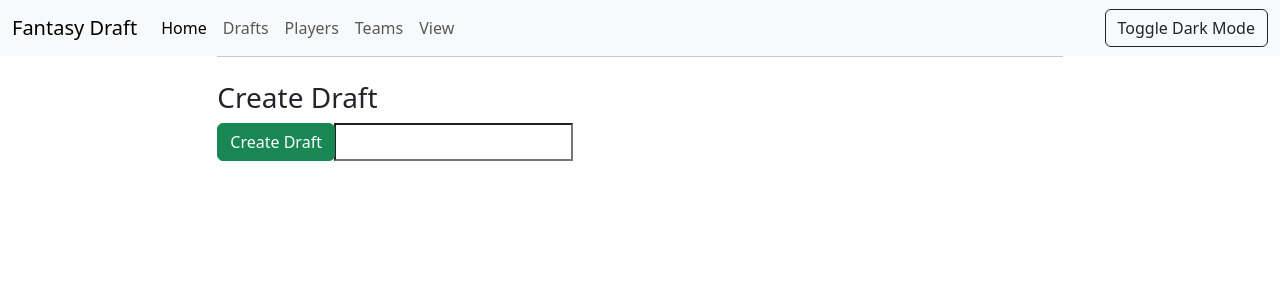
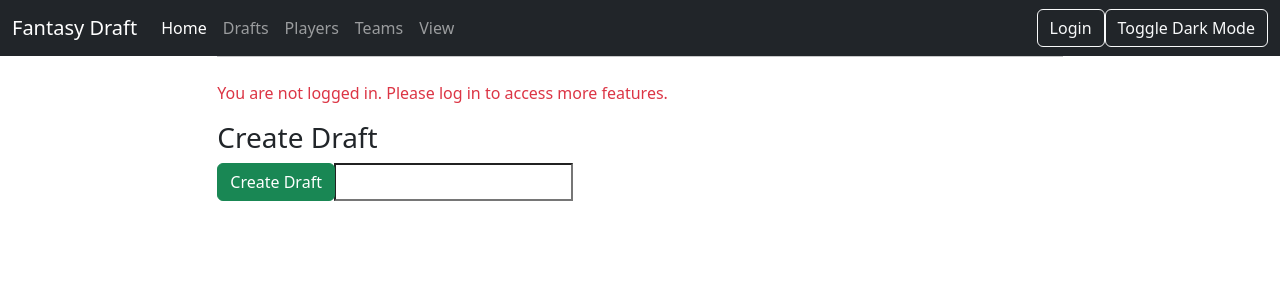
Before and after one commit to adesmarais944/ff-draft, a Django app: page /drafts/ in a window 1280 px wide. Shown: the top 300 px of the page. Run offline with Django 5.2, Linux system fonts and the light colour scheme.

Commit message:
login/logout WIP, updated navbar styling

```diff
--- a/main/templates/main/base.html
+++ b/main/templates/main/base.html
@@ -9,7 +9,7 @@
     <link href="https://cdn.jsdelivr.net/npm/bootstrap@5.3.3/dist/css/bootstrap.min.css" rel="stylesheet" integrity="sha384-QWTKZyjpPEjISv5WaRU9OFeRpok6YctnYmDr5pNlyT2bRjXh0JMhjY6hW+ALEwIH" crossorigin="anonymous">
 </head>
 <body>
-    <nav class="navbar navbar-expand-lg bg-body-tertiary">
+    <nav class="navbar navbar-expand-lg navbar-dark bg-dark">
         <div class="container-fluid">
             <a class="navbar-brand" href="#">Fantasy Draft</a>
             <button class="navbar-toggler" type="button" data-bs-toggle="collapse" data-bs-target="#navbarSupportedContent" aria-controls="navbarSupportedContent" aria-expanded="false" aria-label="Toggle navigation">
@@ -33,7 +33,12 @@
                         <a class="nav-link" href="/teams">View</a>
                     </li>
                 </ul>
-                <button class="btn btn-outline-dark" onclick="toggleDarkMode()">Toggle Dark Mode</button>
+                {% if user.is_authenticated %}
+                    <a class="btn btn-outline-light" href="{% url 'logout' %}">Logout</a>
+                    {% else %}
+                    <a class="btn btn-outline-light" href="{% url 'login' %}">Login</a>
+                {% endif %}
+                <button class="btn btn-outline-light" onclick="toggleDarkMode()">Toggle Dark Mode</button>
             </div>
         </div>
     </nav>
@@ -41,8 +46,12 @@
         <div class="row justify-content-center">
             <div class="col-8">
                 <hr class="mt-0 mb-4">
-                {% block content %}
-                {% endblock %}
+                    {% if user.is_authenticated %}
+                    {% else %}
+                        <p class="text-danger">You are not logged in. Please log in to access more features.</p>
+                    {% endif %}
+                    {% block content %}
+                    {% endblock %}
             </div>
         </div>
     </div>
--- a/main/urls.py
+++ b/main/urls.py
@@ -3,9 +3,11 @@ from django.urls import path
 from . import views
 
 urlpatterns = [
-    path("", views.index, name="index"),
-    path("players/", views.players, name="players"),
-    path("teams/", views.teams, name="teams"),
-    path("drafts/", views.drafts, name="drafts"),
-    path("view/", views.view, name="view"),
+    #path('', views.index, name='index'),
+    path('players/', views.players, name='players'),
+    path('teams/', views.teams, name='teams'),
+    path('drafts/', views.drafts, name='drafts'),
+    path('view/', views.view, name='view'),
+    path('login/', views.login_user, name='login'),
+    path('logout/', views.logout_user, name='logout'),
 ]
--- a/main/views.py
+++ b/main/views.py
@@ -5,6 +5,7 @@ from django.shortcuts import render
 from django.http import HttpResponse,HttpResponseRedirect, JsonResponse
 from .models import Player, Team, Draft
 from .forms import CreateNewTeam, CreateDraft
+from django.contrib.auth import authenticate, login, logout
 
 # Create your views here.
 def index(request):
@@ -65,3 +66,9 @@ def drafts(request):
 
 def view(request):
     return render(request, "main/view.html", {})
+
+def login_user(request):
+    pass
+
+def logout_user(request):
+    pass
--- a/mysite/settings.py
+++ b/mysite/settings.py
@@ -128,7 +128,7 @@ CRISPY_ALLOWED_TEMPLATE_PACKS="bootstrap5"
 CRISPY_TEMPLATE_PACK="bootstrap5"
 
 LOGIN_REDIRECT_URL = "/players"
-LOGOUT_REDIRECT_URL = "/"
+LOGOUT_REDIRECT_URL = "/accounts/login"
 
 
 # Default primary key field type
--- a/mysite/urls.py
+++ b/mysite/urls.py
@@ -20,7 +20,9 @@ from register import views as v
 
 urlpatterns = [
     path('', include("main.urls")),
-    path('', include("django.contrib.auth.urls")),
-    path("register/", v.register, name="register"),
+    path('accounts/', include("django.contrib.auth.urls")),
+    path('', v.redirect_to_login),
+    path('register/', v.register, name="register"),
+    #path('account/logout/', v.logout_view, name="logout"),
     path('admin/', admin.site.urls),
 ]
```
Also changed, not shown: main/templates/main/login.html (added, +12 -0 lines), register/views.py (+15 -1 lines).
